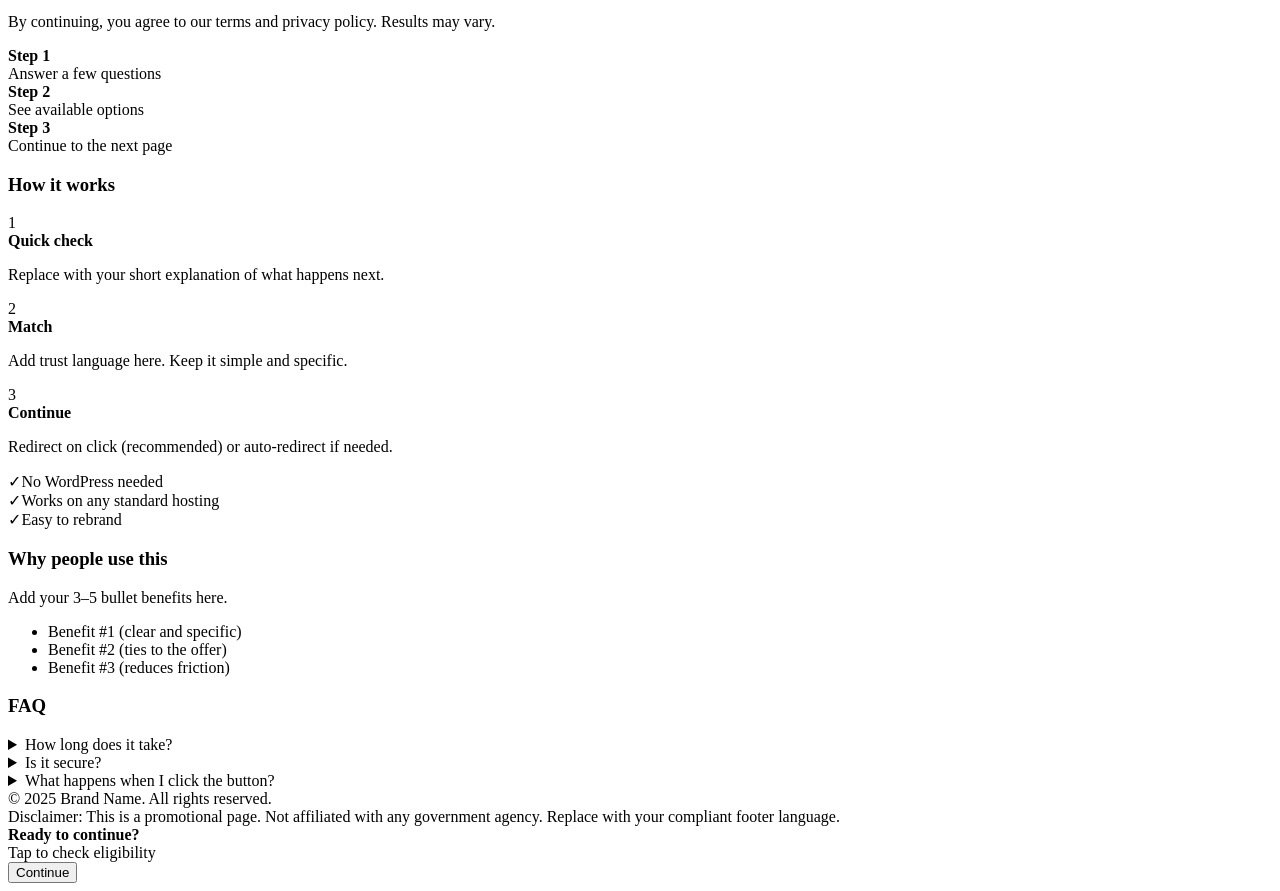
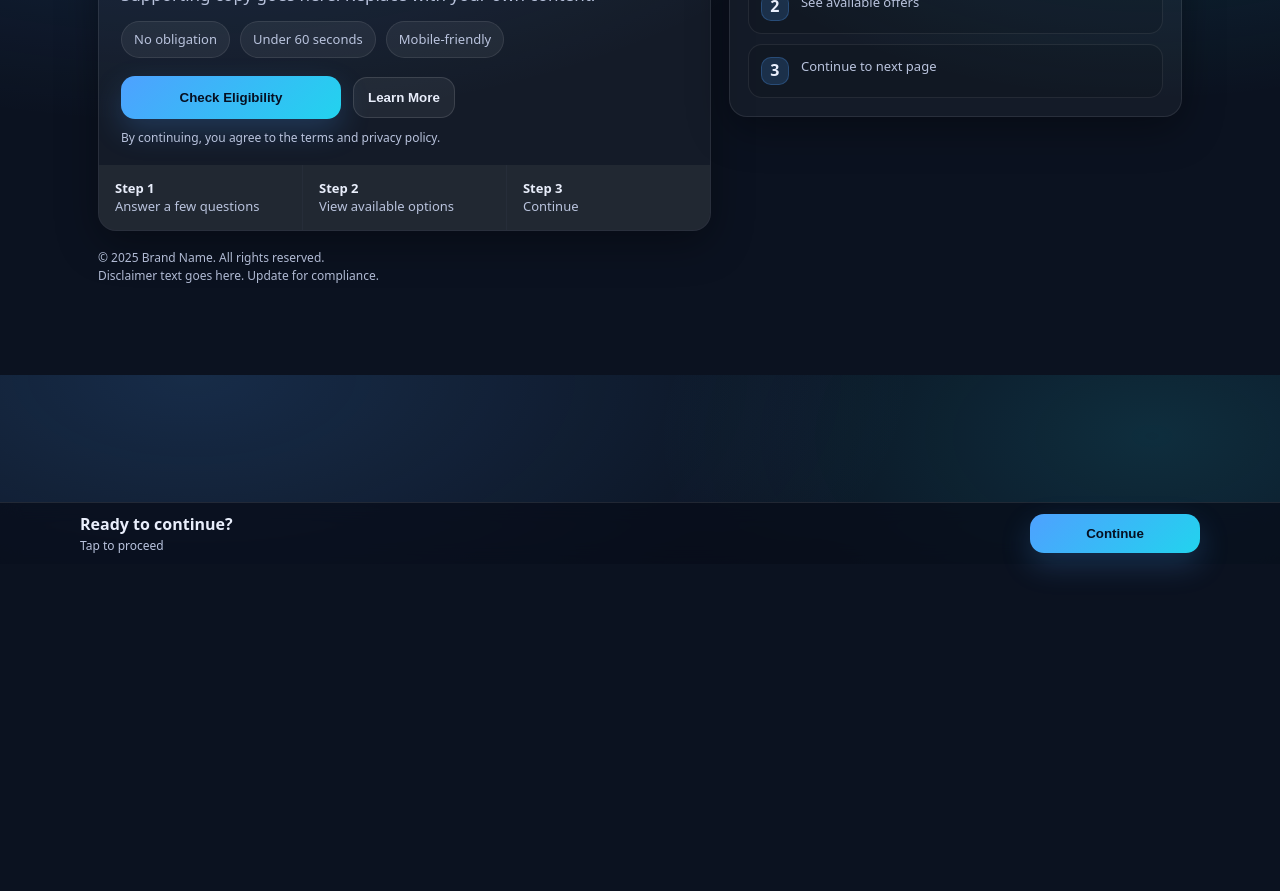
Before and after one commit to verifieddigital/Homeplan-usa-LP-1, a plain HTML site: page index.html in a window 1280 px wide. Shown: the part 236-1127 px from the top of the page. After the commit the page ends 800 px from the top, so only its background shows below. Drawn offline with Linux system fonts and the light colour scheme.

Commit message:
Update index.html

```diff
--- a/index.html
+++ b/index.html
@@ -5,12 +5,23 @@
   <meta name="viewport" content="width=device-width, initial-scale=1" />
   <title>Exclusive Offer</title>
   <meta name="description" content="Limited-time offer. Check eligibility in seconds." />
+
+  <!-- CSS -->
+  <link rel="stylesheet" href="assets/css/style.css" />
+
+  <!-- Pixels go here -->
+  <!--
+  <script>
+    fbq('track', 'PageView');
+  </script>
+  -->
 </head>
+
 <body>
   <div class="wrap">
     <header>
       <div class="brand">
-        <div class="logo" aria-hidden="true"></div>
+        <div class="logo"></div>
         <div>
           <div>Brand Name</div>
           <div class="tiny">Limited-time availability</div>
@@ -22,13 +33,15 @@
     <div class="grid">
       <div class="hero">
         <div class="hero-inner">
-          <div class="pill">New update: instant eligibility check</div>
-          <h1>Headline that matches your offer value</h1>
-          <p class="lead">Short supporting line that builds trust and sets expectation. Swap this copy anytime.</p>
+          <div class="pill">Instant eligibility check</div>
+          <h1>Main headline goes here</h1>
+          <p class="lead">
+            Supporting copy goes here. Replace with your own content.
+          </p>
 
           <div class="badges">
             <span class="pill">No obligation</span>
-            <span class="pill">Takes under 60 seconds</span>
+            <span class="pill">Under 60 seconds</span>
             <span class="pill">Mobile-friendly</span>
           </div>
 
@@ -37,120 +50,79 @@
             <button class="btn secondary" id="scrollCta">Learn More</button>
           </div>
 
-          <p class="fine">By continuing, you agree to our terms and privacy policy. Results may vary.</p>
+          <p class="fine">
+            By continuing, you agree to the terms and privacy policy.
+          </p>
         </div>
 
         <div class="hero-strip">
-          <div class="strip-item"><b>Step 1</b><br>Answer a few questions</div>
-          <div class="strip-item"><b>Step 2</b><br>See available options</div>
-          <div class="strip-item"><b>Step 3</b><br>Continue to the next page</div>
+          <div class="strip-item"><b>Step 1</b><br />Answer a few questions</div>
+          <div class="strip-item"><b>Step 2</b><br />View available options</div>
+          <div class="strip-item"><b>Step 3</b><br />Continue</div>
         </div>
       </div>
 
       <aside class="card">
         <h3>How it works</h3>
+
         <div class="steps">
           <div class="step">
             <div class="num">1</div>
-            <div>
-              <b>Quick check</b>
-              <p>Replace with your short explanation of what happens next.</p>
-            </div>
+            <p>Quick eligibility check</p>
           </div>
           <div class="step">
             <div class="num">2</div>
-            <div>
-              <b>Match</b>
-              <p>Add trust language here. Keep it simple and specific.</p>
-            </div>
+            <p>See available offers</p>
           </div>
           <div class="step">
             <div class="num">3</div>
-            <div>
-              <b>Continue</b>
-              <p>Redirect on click (recommended) or auto-redirect if needed.</p>
-            </div>
+            <p>Continue to next page</p>
           </div>
-        </div>
-
-        <div class="checks">
-          <div class="check"><span class="dot">✓</span><span>No WordPress needed</span></div>
-          <div class="check"><span class="dot">✓</span><span>Works on any standard hosting</span></div>
-          <div class="check"><span class="dot">✓</span><span>Easy to rebrand</span></div>
         </div>
       </aside>
     </div>
 
-    <div class="section" id="more">
-      <div class="card">
-        <h3>Why people use this</h3>
-        <p class="tiny">Add your 3–5 bullet benefits here.</p>
-        <ul class="tiny">
-          <li>Benefit #1 (clear and specific)</li>
-          <li>Benefit #2 (ties to the offer)</li>
-          <li>Benefit #3 (reduces friction)</li>
-        </ul>
-      </div>
-
-      <div class="card faq">
-        <h3>FAQ</h3>
-        <details>
-          <summary>How long does it take?</summary>
-          <p>Usually under a minute. You can adjust copy and steps anytime.</p>
-        </details>
-        <details>
-          <summary>Is it secure?</summary>
-          <p>Use your privacy language here. Keep it consistent with compliance.</p>
-        </details>
-        <details>
-          <summary>What happens when I click the button?</summary>
-          <p>Redirect to your next page or client landing page.</p>
-        </details>
-      </div>
-    </div>
-
     <footer>
       <div>© <span id="year"></span> Brand Name. All rights reserved.</div>
-      <div>Disclaimer: This is a promotional page. Not affiliated with any government agency. Replace with your compliant footer language.</div>
+      <div class="tiny">
+        Disclaimer text goes here. Update for compliance.
+      </div>
     </footer>
   </div>
 
+  <!-- Sticky CTA -->
   <div class="sticky" id="sticky">
     <div class="sticky-inner">
-      <div class="left">
-        <div><b>Ready to continue?</b></div>
-        <div class="tiny">Tap to check eligibility</div>
+      <div>
+        <b>Ready to continue?</b>
+        <div class="tiny">Tap to proceed</div>
       </div>
       <button class="btn" id="stickyCta">Continue</button>
     </div>
   </div>
 
+  <!-- JS -->
   <script>
-    // Replace with your destination URL
     const DESTINATION_URL = "https://example.com";
 
-    // CTA behavior: recommended to redirect on click (more compliant + user intent)
-    function go(){
+    function go() {
       window.location.href = DESTINATION_URL;
     }
 
-    document.getElementById('primaryCta').addEventListener('click', go);
-    document.getElementById('stickyCta').addEventListener('click', go);
+    document.getElementById("primaryCta").onclick = go;
+    document.getElementById("stickyCta").onclick = go;
 
-    // Smooth scroll
-    document.getElementById('scrollCta').addEventListener('click', () => {
-      document.getElementById('more').scrollIntoView({behavior:'smooth'});
+    document.getElementById("scrollCta").onclick = () => {
+      document.querySelector(".card").scrollIntoView({ behavior: "smooth" });
+    };
+
+    const sticky = document.getElementById("sticky");
+    window.addEventListener("scroll", () => {
+      sticky.classList.toggle("hide", window.scrollY < 120);
     });
 
-    // Hide sticky when near top (optional)
-    const sticky = document.getElementById('sticky');
-    const toggleSticky = () => {
-      sticky.classList.toggle('hide', window.scrollY < 120);
-    };
-    window.addEventListener('scroll', toggleSticky, {passive:true});
-    toggleSticky();
-
-    document.getElementById('year').textContent = new Date().getFullYear();
+    document.getElementById("year").textContent =
+      new Date().getFullYear();
   </script>
 </body>
 </html>
```
